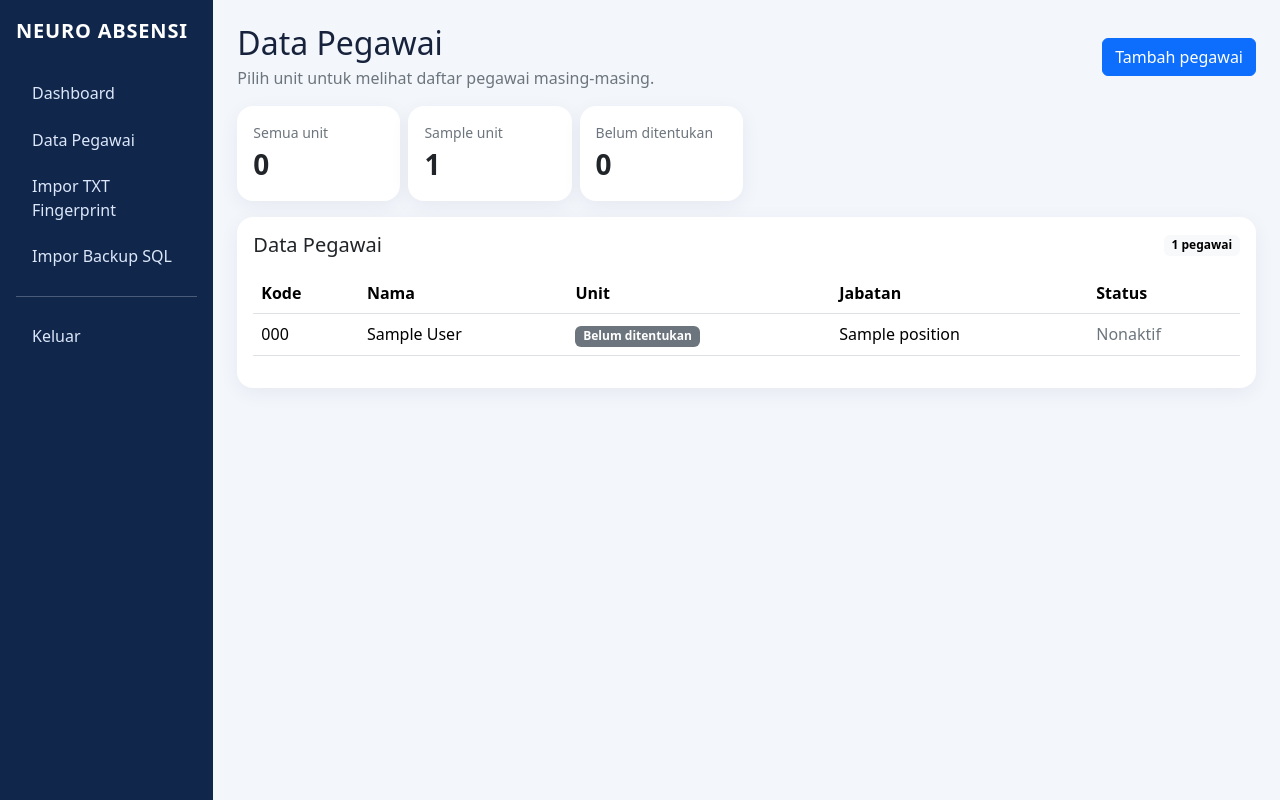
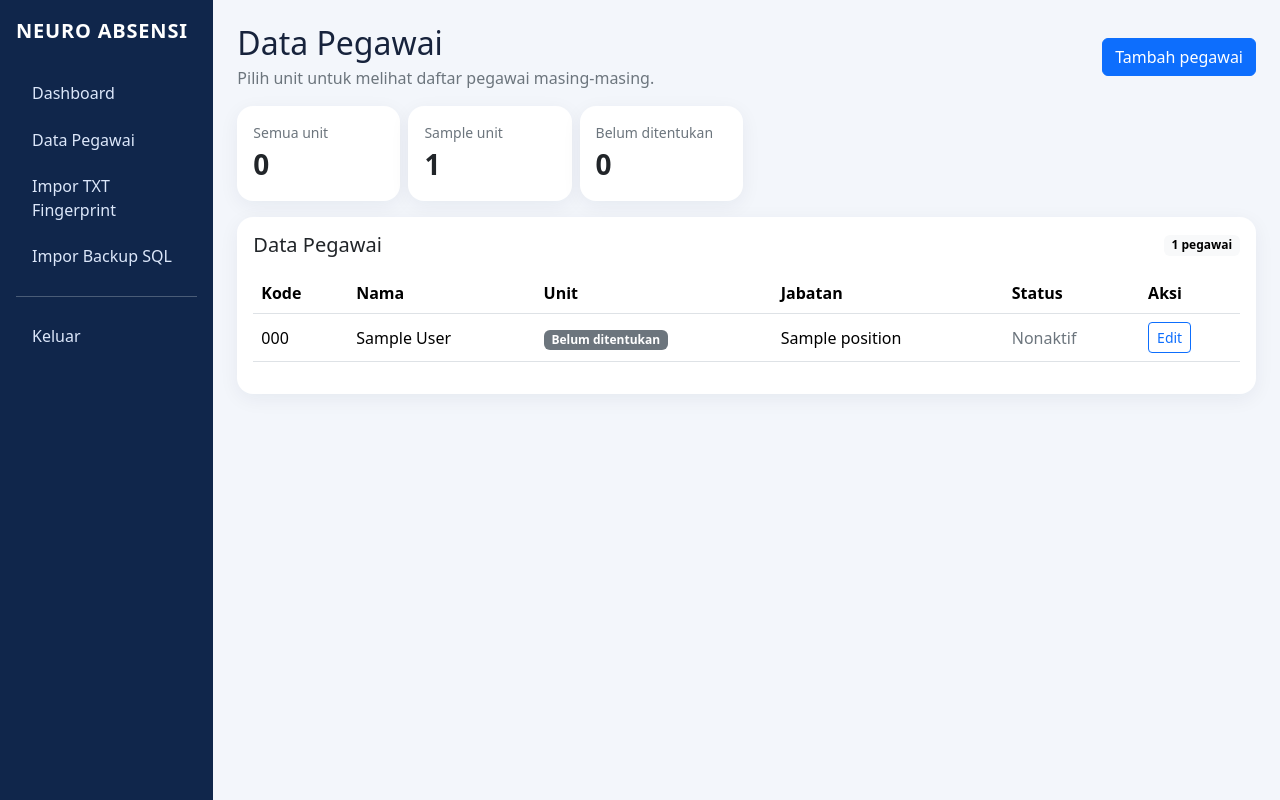
Before and after one commit to zidan121/absensi, a CodeIgniter 4 app: template app/Views/employees/index.php in a window 1280 px wide. Run offline with PHP 8.4 and a stand-in for CodeIgniter, Linux system fonts and the light colour scheme; the template is opened without the code that fills it: most values are stand-ins (such as "Sample title", 1, 10 or a date in 2020); some libraries are stand-ins or nearby versions.

Commit message:
Add edit action to employee list

```diff
--- a/app/Views/employees/index.php
+++ b/app/Views/employees/index.php
@@ -32,7 +32,7 @@
     </div>
     <div class="table-responsive">
         <table class="table align-middle">
-            <thead><tr><th>Kode</th><th>Nama</th><th>Unit</th><th>Jabatan</th><th>Status</th></tr></thead>
+            <thead><tr><th>Kode</th><th>Nama</th><th>Unit</th><th>Jabatan</th><th>Status</th><th>Aksi</th></tr></thead>
             <tbody>
             <?php foreach ($employees as $employee): ?>
                 <tr>
@@ -41,10 +41,11 @@
                     <td><span class="badge text-bg-secondary"><?= esc($units[$employee['unit_code'] ?? ''] ?? 'Belum ditentukan') ?></span></td>
                     <td><?= esc($employee['position'] ?? '-') ?></td>
                     <td><?= ! empty($employee['is_active']) ? '<span class="text-success">Aktif</span>' : '<span class="text-secondary">Nonaktif</span>' ?></td>
+                    <td><a class="btn btn-sm btn-outline-primary" href="/pegawai/<?= (int) $employee['id'] ?>/edit?unit=<?= esc($selectedUnit) ?>">Edit</a></td>
                 </tr>
             <?php endforeach ?>
             <?php if (empty($employees)): ?>
-                <tr><td colspan="5" class="text-center text-secondary py-4">Belum ada pegawai pada pilihan ini.</td></tr>
+                <tr><td colspan="6" class="text-center text-secondary py-4">Belum ada pegawai pada pilihan ini.</td></tr>
             <?php endif ?>
             </tbody>
         </table>
```
